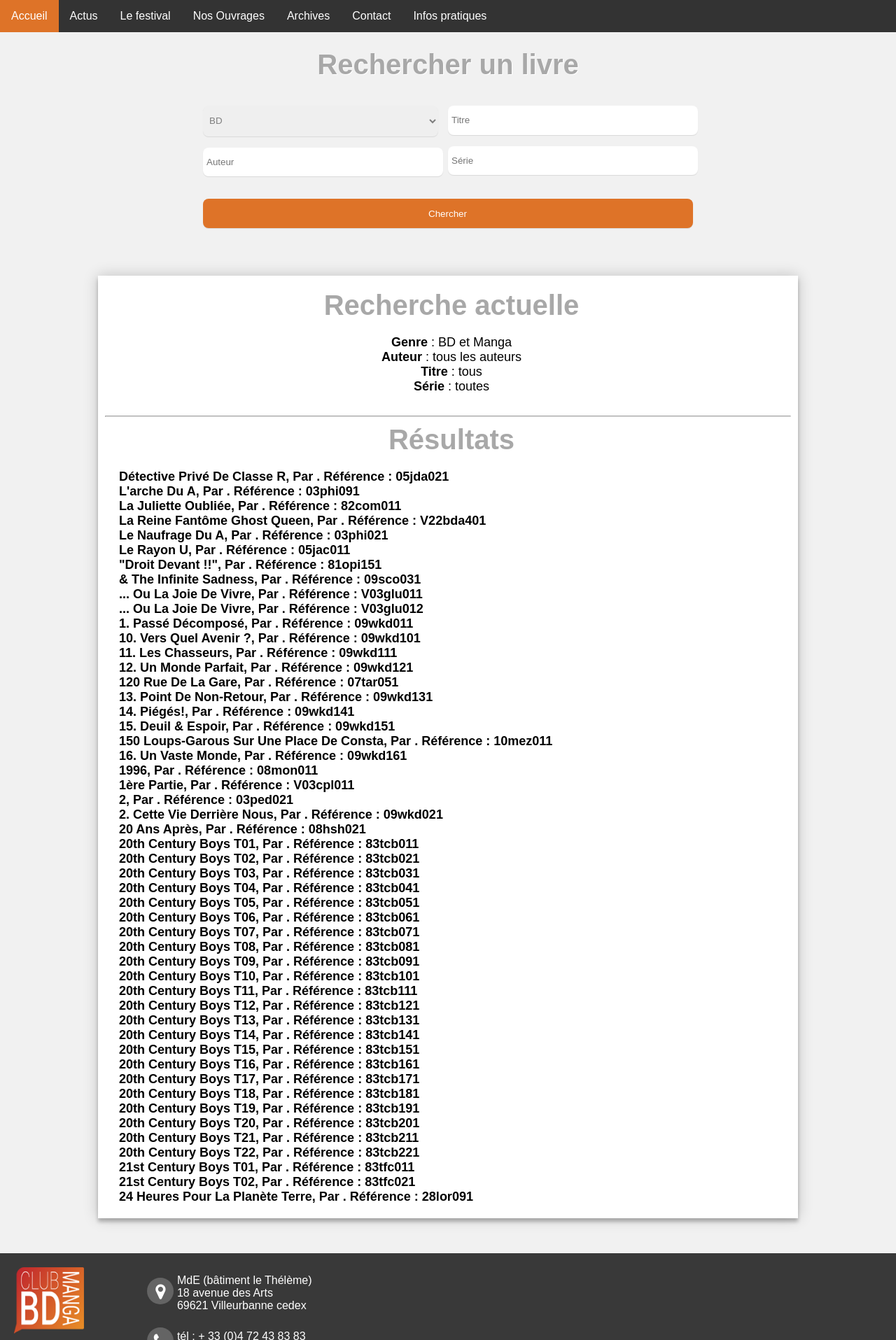
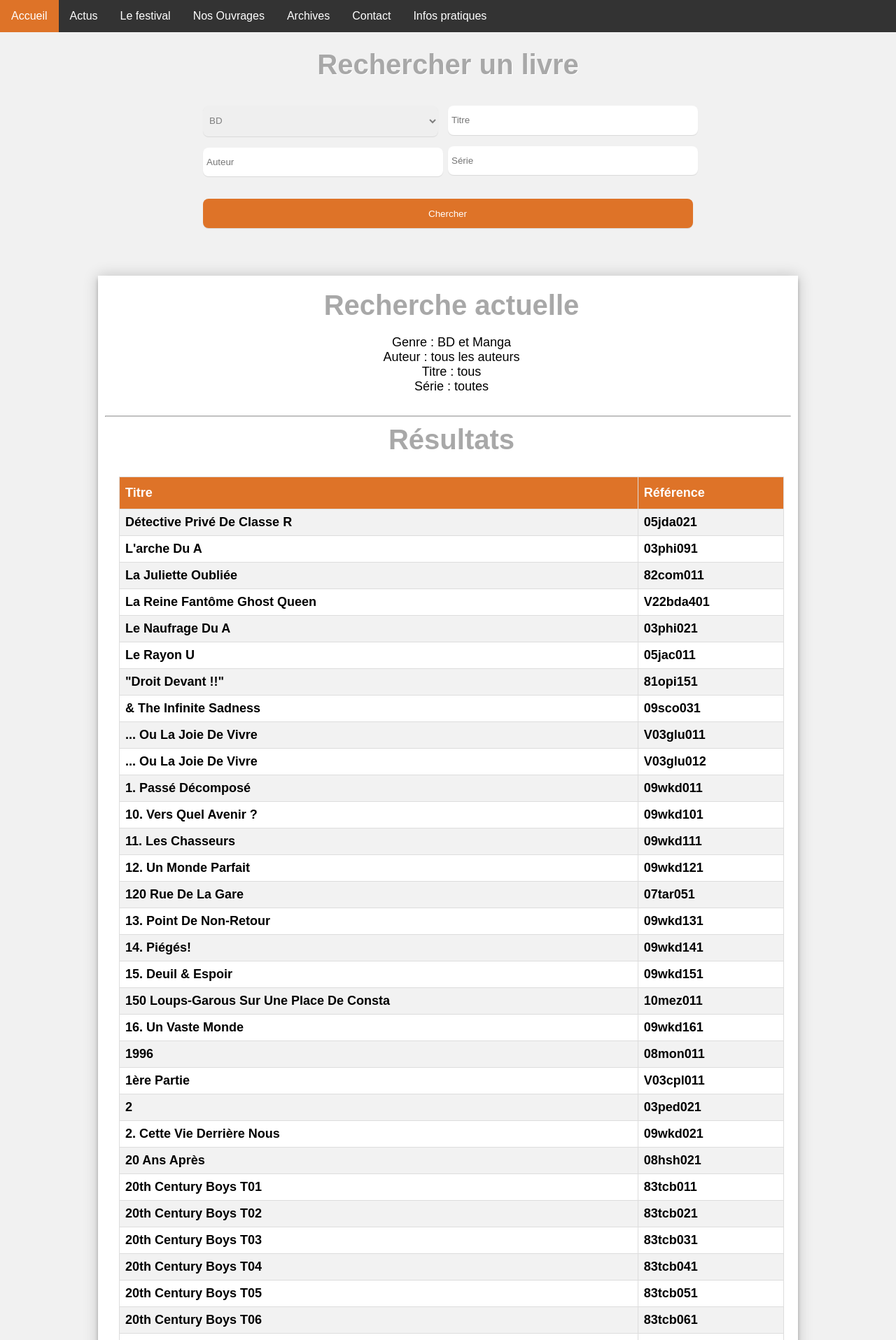
Before and after one commit to insa-bd-manga/WebProject, a Django app: page /recherche-ouvrages in a window 1280 px wide. Shown: the top 1915 px of the page at 70% size. Run offline with Django 3.2, Linux system fonts and the light colour scheme; data comes from the database, SQL or seed files in the repository; a map, chart or similar area stays blank; parts of the project's set-up code (start-up, migrations or seed data) failed here and were passed over; some libraries are stand-ins or nearby versions; some web fonts are replaced; grey boxes are pictures that could not be loaded.

Commit message:
Modification pour marie modification Affichage tableau lors de la recherhe photo festival pour Leo

```diff
--- a/bibliotheque/static/bibliotheque/recherche.css
+++ b/bibliotheque/static/bibliotheque/recherche.css
@@ -168,10 +168,31 @@
     text-align: center;
 }
 
-.texte_recherche{
+#Resultats_de_recherche{
     font-family: 'Montserrat Bold', arial;
     font-weight: bold;
     text-transform: capitalize;
     margin-top: 30px;
     margin-bottom: 10px;
 }
+#Resultats_de_recherche{
+  border-collapse: collapse;
+  width: 100%;
+}
+
+#Resultats_de_recherche td, #Resultats_de_recherche th {
+  border: 1px solid #ddd;
+  padding: 8px;
+}
+
+#Resultats_de_recherche tr:nth-child(even){background-color: #f2f2f2;}
+
+#Resultats_de_recherche tr:hover {background-color: #ddd;}
+
+#Resultats_de_recherche th {
+  padding-top: 12px;
+  padding-bottom: 12px;
+  text-align: left;
+  background-color: #de7328;
+  color: white;
+}
--- a/bibliotheque/templates/bibliotheque/recherche.html
+++ b/bibliotheque/templates/bibliotheque/recherche.html
@@ -10,7 +10,7 @@
 
 
 
-    <div class="formulaire">
+    <div class="formulaire" style="margin-top: 70px">
         <h1 class="titres">Rechercher un livre</h1>
         <form action="{% url "recherche" num_page%}" method="post">
             {% csrf_token %}<!--Permet de sécuriser le POST -->
@@ -18,9 +18,7 @@
             <div class="half left">
                 <select class="choix-genre">
                         {% for genre in form.choix_genre %}
-
                             <option value="{{ genre.0 }}">{{ genre.1 }}</option>
-
                         {% endfor %}
                 </select>
                 <p><input id="id_auteur" type="text" name="auteur" maxlength="40" placeholder="Auteur"></p>
@@ -37,6 +35,7 @@
 
    <div class="global">
         <div class="criteres">
+
             <h1 class="titres">Recherche actuelle</h1>
             {% if genre == "b" %}
                 <span class="texte_recherche"> Genre </span>: BD<br>
@@ -55,14 +54,22 @@
 
         <div class="resultats">
             <h1 class="titres">Résultats</h1>
+            <table id="Resultats_de_recherche">
+                <tr>
+                    <th>Titre</th>
+                    <th>Référence</th>
+                </tr>
             {% for livre in query %}
-                <span class = "texte_recherche">{{ livre.title }}, par {{ livre.id.first.name }}. Référence : {{ livre.reference }}</span>
-                <br>
+                <tr>
+                    <td>{{ livre.title }}</td>
+                    <td>{{ livre.reference }}</td>
+                </tr>
             {% empty %}
                 <p>Aucun livre trouvé</p>
                 <p>¯\_(ツ)_/¯</p>
 
             {% endfor %}
+            </table>
         </div>
 
     </div>
--- a/vitrine/templates/vitrine/festival.html
+++ b/vitrine/templates/vitrine/festival.html
@@ -3,6 +3,11 @@
 {%  load static %}
 {% block styleSup %}<link href="{% static 'vitrine/festival.css' %}" rel="stylesheet"> {% endblock  %}
 {% block content %}
+
+    <div class="entete2-content">
+    </div>
+
+
     <div class="lesArticles">
 
 
```
Also changed, not shown: vitrine/static/vitrine/festival.css (+17 -0 lines), vitrine/static/vitrine/festival3.jpg (added).
